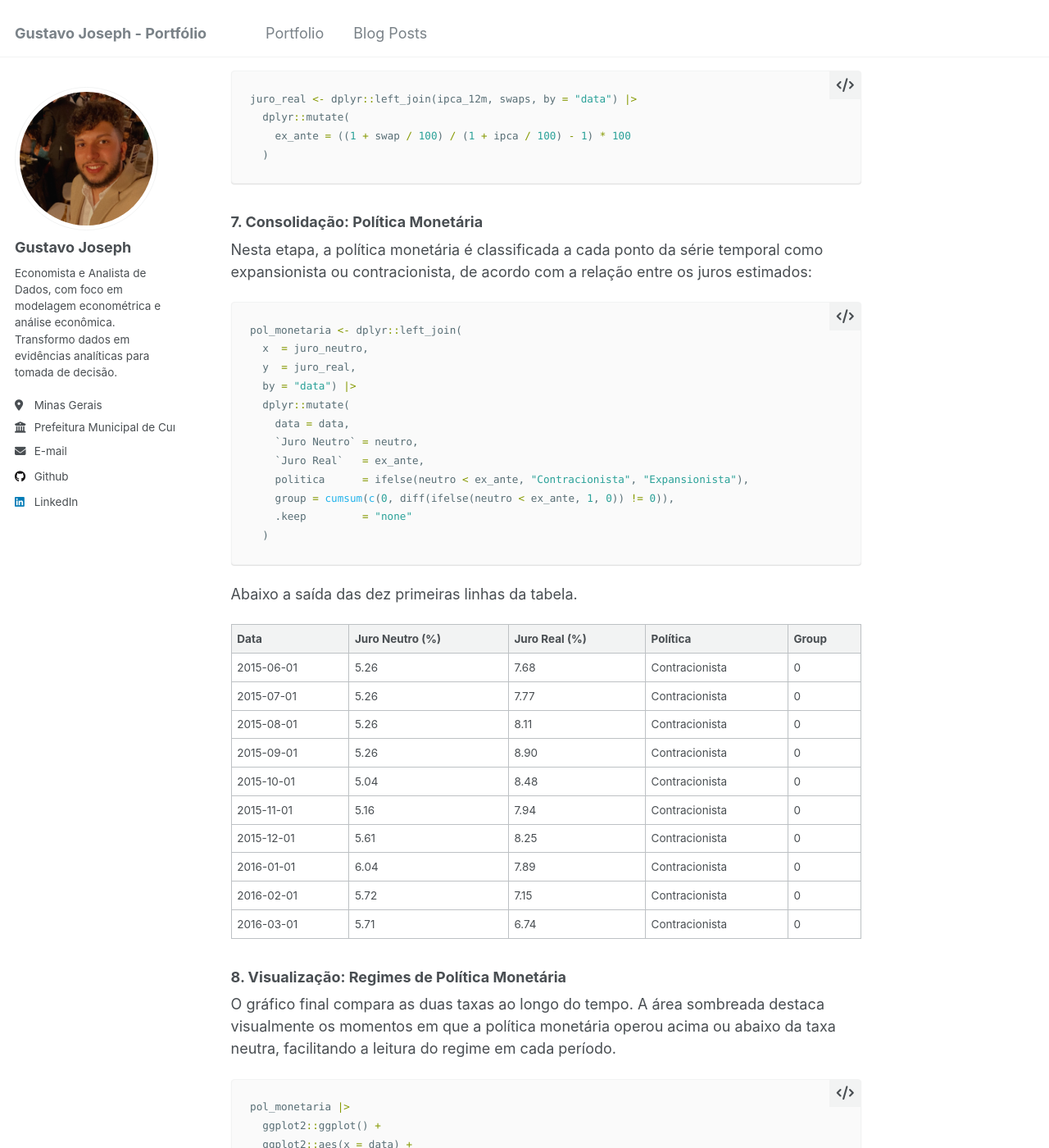
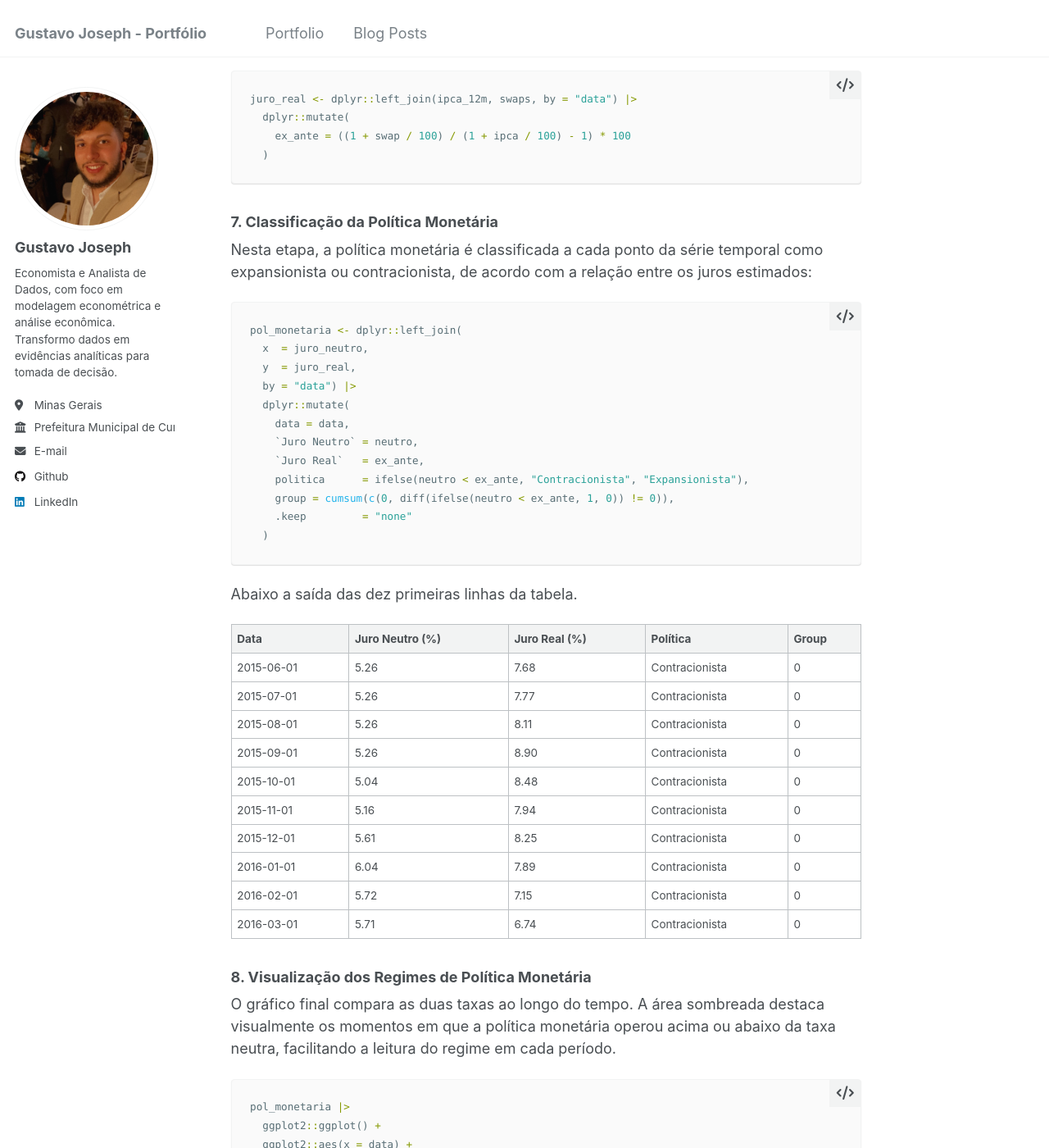
Before and after one commit to gustavojoseph/gustavojoseph.github.io, a Jekyll site: the page built from _portfolio/portfolio-2.md, in a window 1280 px wide and 1400 px high, scrolled down 3662 px. Shown: the whole window at 82% size. Built offline with Jekyll 4.4.1, drawn with Linux system fonts in a browser that asks for light colours.

Commit message:
Update portfolio-2.md

````diff
--- a/_portfolio/portfolio-2.md
+++ b/_portfolio/portfolio-2.md
@@ -111,7 +111,7 @@ juro_real <- dplyr::left_join(ipca_12m, swaps, by = "data") |>
   )
 ```
 
-### 7. Consolidação: Política Monetária
+### 7. Classificação da Política Monetária
 
 Nesta etapa, a política monetária é classificada a cada ponto da série temporal como expansionista ou contracionista, de acordo com a relação entre os juros estimados:
 
@@ -145,7 +145,7 @@ Abaixo a saída das dez primeiras linhas da tabela.
 | 2016-02-01 | 5.72             | 7.15           | Contracionista   | 0      |
 | 2016-03-01 | 5.71             | 6.74           | Contracionista   | 0      |
 
-### 8. Visualização: Regimes de Política Monetária
+### 8. Visualização dos Regimes de Política Monetária
 
 O gráfico final compara as duas taxas ao longo do tempo. A área sombreada destaca visualmente os momentos em que a política monetária operou acima ou abaixo da taxa neutra, facilitando a leitura do regime em cada período.
 
````
